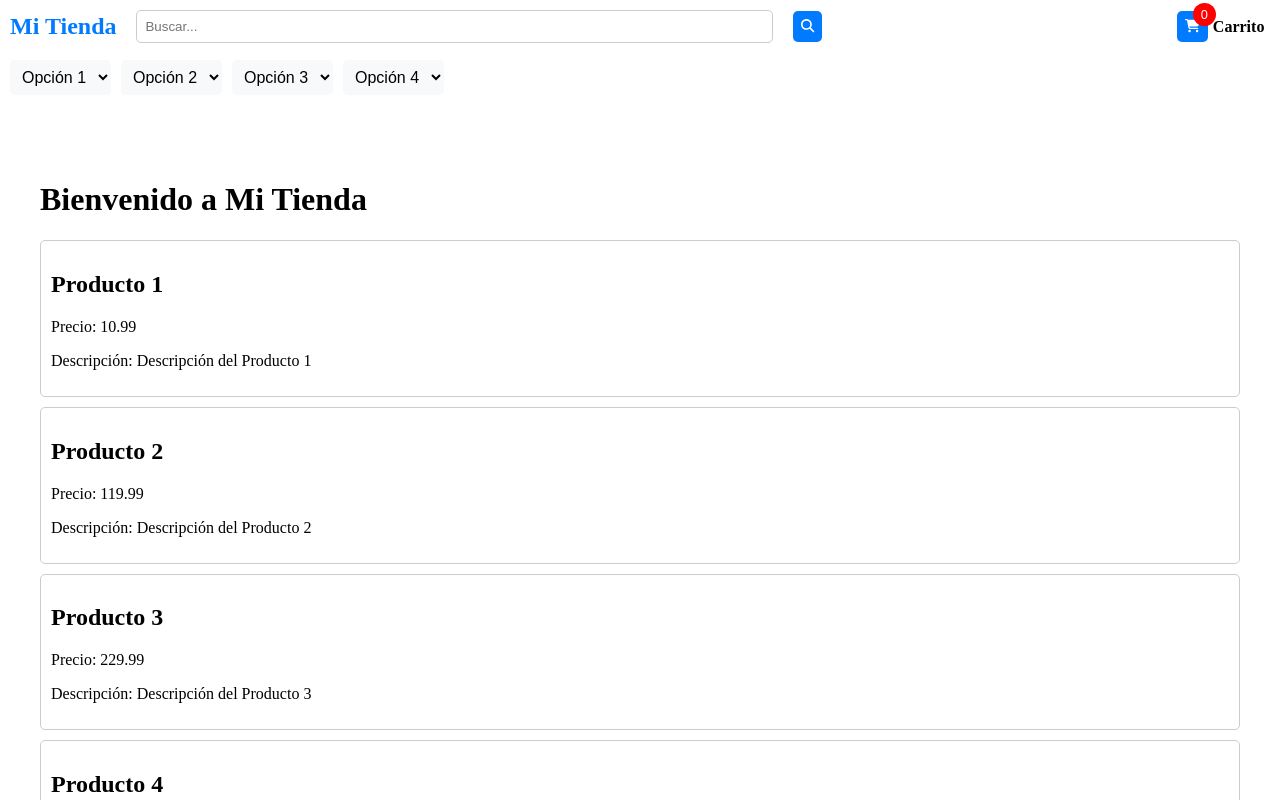
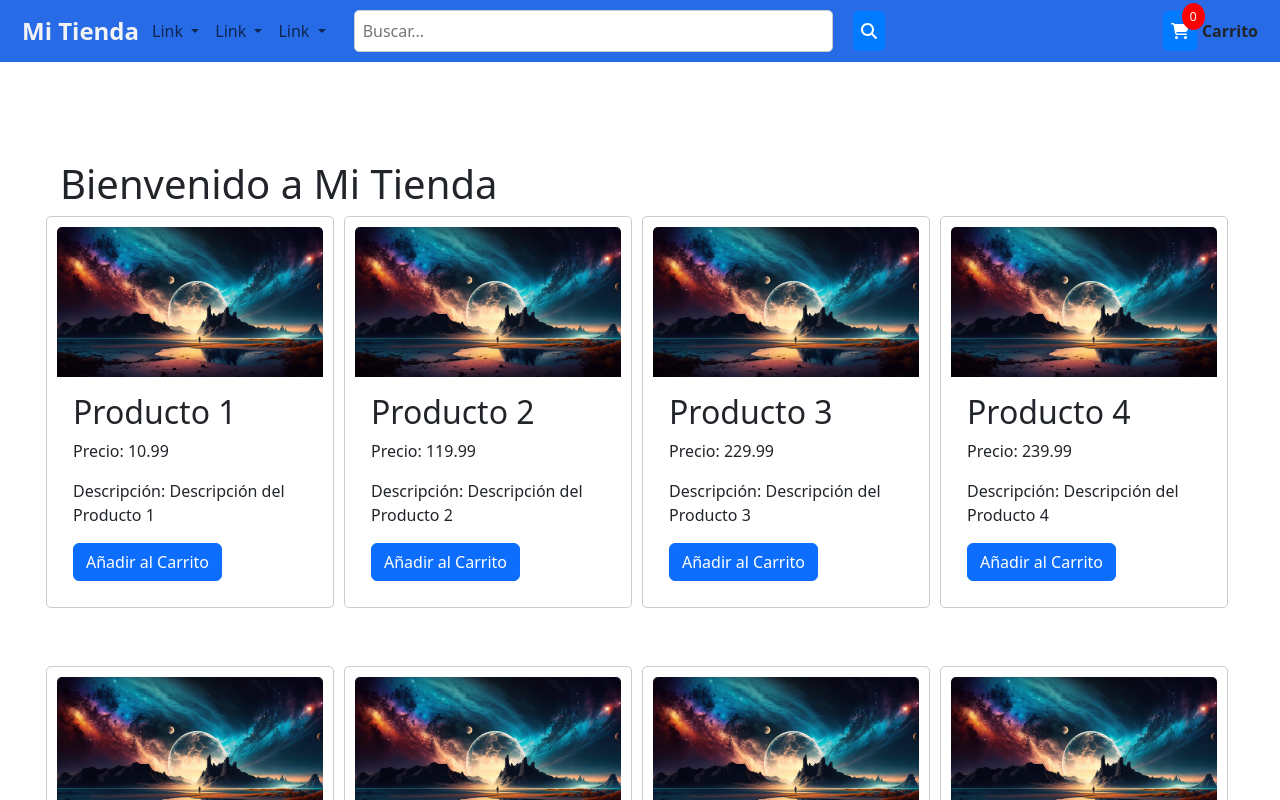
Before and after one commit to OAlexGiraldo/FinalED, a Vue app in the folder Plugin_frontend/plugin-frontend/: page / in a window 1280 px wide. Shown: the top 800 px of the page. Built offline with nearby package versions, Linux system fonts and the light colour scheme.

Commit message:
Se le aplica diseño

```diff
--- a/Plugin_frontend/plugin-frontend/index.html
+++ b/Plugin_frontend/plugin-frontend/index.html
@@ -4,10 +4,12 @@
     <meta charset="UTF-8">
     <link rel="icon" href="/favicon.ico">
     <meta name="viewport" content="width=device-width, initial-scale=1.0">
+    <link href="https://cdn.jsdelivr.net/npm/bootstrap@5.3.3/dist/css/bootstrap.min.css" rel="stylesheet" integrity="sha384-QWTKZyjpPEjISv5WaRU9OFeRpok6YctnYmDr5pNlyT2bRjXh0JMhjY6hW+ALEwIH" crossorigin="anonymous">
     <title>Vite App</title>
   </head>
   <body>
     <div id="app"></div>
     <script type="module" src="/src/main.js"></script>
+    <script src="https://cdn.jsdelivr.net/npm/bootstrap@5.3.3/dist/js/bootstrap.bundle.min.js" integrity="sha384-YvpcrYf0tY3lHB60NNkmXc5s9fDVZLESaAA55NDzOxhy9GkcIdslK1eN7N6jIeHz" crossorigin="anonymous"></script>
   </body>
 </html>
--- a/Plugin_frontend/plugin-frontend/src/App.vue
+++ b/Plugin_frontend/plugin-frontend/src/App.vue
@@ -1,7 +1,48 @@
 <template>
   <div id="app">
-    <nav class="main-nav">
-      <router-link to="/" class="nav-brand">Mi Tienda</router-link>
+
+    <nav class="main-nav navbar navbar-expand-lg bg-body-primary">
+  <div class="container-fluid">
+    <router-link to="/" class="nav-brand">Mi Tienda</router-link>
+    <button class="navbar-toggler" type="button" data-bs-toggle="collapse" data-bs-target="#navbarScroll" aria-controls="navbarScroll" aria-expanded="false" aria-label="Toggle navigation">
+      <span class="navbar-toggler-icon"></span>
+    </button>
+    <div class="collapse navbar-collapse" id="navbarScroll">
+      <ul class="navbar-nav me-auto my-2 my-lg-0 navbar-nav-scroll" style="--bs-scroll-height: 100px;">
+        <li class="nav-item dropdown">
+          <a class="nav-link dropdown-toggle" href="#" role="button" data-bs-toggle="dropdown" aria-expanded="false">
+            Link
+          </a>
+          <ul class="dropdown-menu">
+            <li><a class="dropdown-item" href="#">Action</a></li>
+            <li><a class="dropdown-item" href="#">Another action</a></li>
+            <li><hr class="dropdown-divider"></li>
+            <li><a class="dropdown-item" href="#">Something else here</a></li>
+          </ul>
+        </li>
+        <li class="nav-item dropdown">
+          <a class="nav-link dropdown-toggle" href="#" role="button" data-bs-toggle="dropdown" aria-expanded="false">
+            Link
+          </a>
+          <ul class="dropdown-menu">
+            <li><a class="dropdown-item" href="#">Action</a></li>
+            <li><a class="dropdown-item" href="#">Another action</a></li>
+            <li><hr class="dropdown-divider"></li>
+            <li><a class="dropdown-item" href="#">Something else here</a></li>
+          </ul>
+        </li>
+        <li class="nav-item dropdown">
+          <a class="nav-link dropdown-toggle" href="#" role="button" data-bs-toggle="dropdown" aria-expanded="false">
+            Link
+          </a>
+          <ul class="dropdown-menu">
+            <li><a class="dropdown-item" href="#">Action</a></li>
+            <li><a class="dropdown-item" href="#">Another action</a></li>
+            <li><hr class="dropdown-divider"></li>
+            <li><a class="dropdown-item" href="#">Something else here</a></li>
+          </ul>
+        </li>
+      </ul>
       <div class="nav-search">
         <input type="text" placeholder="Buscar..." class="search-input">
         <button class="search-button"><font-awesome-icon icon="search" /></button>
@@ -13,30 +54,9 @@
         </button>
         <span class="cart-text">Carrito</span>
       </div>
-    </nav>
-
-    <div class="additional-selectors">
-      <select>
-        <option value="">Opción 1</option>
-        <option value="value1">Valor 1</option>
-        <option value="value2">Valor 2</option>
-      </select>
-      <select>
-        <option value="">Opción 2</option>
-        <option value="value1">Valor 1</option>
-        <option value="value2">Valor 2</option>
-      </select>
-      <select>
-        <option value="">Opción 3</option>
-        <option value="value1">Valor 1</option>
-        <option value="value2">Valor 2</option>
-      </select>
-      <select>
-        <option value="">Opción 4</option>
-        <option value="value1">Valor 1</option>
-        <option value="value2">Valor 2</option>
-      </select>
     </div>
+  </div>
+</nav>
 
     <div class="container">
       <router-view></router-view>
@@ -71,12 +91,12 @@
 
 <style>
 .main-nav {
-  position: fixed;
+  position:fixed;
   top: 0;
   left: 0;
-  width: 98%;
+  width: 100%;
   z-index: 1000;
-  background-color: #fff;
+  background-color: #286be7;
   padding: 10px;
   display: flex;
   justify-content: space-between;
@@ -84,10 +104,11 @@
 }
 
 .nav-brand {
-  color: #007bff;
+  color: #f1f2f3;
   font-size: 1.5rem;
   font-weight: bold;
   text-decoration: none;
+  margin-right: 5px;
 }
 
 .nav-search {
@@ -114,26 +135,6 @@
   margin-left: 20px;
 }
 
-.additional-selectors {
-  position: fixed;
-  top: 60px;
-  left: 10px;
-  display: flex;
-  align-items: center;
-}
-
-.additional-selectors select {
-  padding: 8px;
-  font-size: 1rem;
-  border: none;
-  border-radius: 5px;
-  background-color: #f8f9fa;
-  margin-right: 10px;
-}
-
-.additional-selectors {
-  flex-direction: row;
-}
 
 .nav-cart {
   display: flex;
--- a/Plugin_frontend/plugin-frontend/src/components/Home.vue
+++ b/Plugin_frontend/plugin-frontend/src/components/Home.vue
@@ -1,7 +1,7 @@
 <template>
     <div>
       <h1>Bienvenido a Mi Tienda</h1>
-      <div class="product-list">
+      <div class="product-list row row-cols-1 row-cols-md-6 mt-6 g-5">
         <ProductCard v-for="product in products" :key="product.id" :product="product" />
       </div>
     </div>
--- a/Plugin_frontend/plugin-frontend/src/components/ProductCard.vue
+++ b/Plugin_frontend/plugin-frontend/src/components/ProductCard.vue
@@ -1,9 +1,13 @@
 <template>
-    <div class="product-card">
+    <div class="card" style="width: 18rem;">
+  <img src="~@/assets/fondo1.jpg" class="card-img-top" alt="...">
+  <div class="card-body">
       <h2>{{ product.name }}</h2>
       <p>Precio: {{ product.price }}</p>
       <p>Descripción: {{ product.description }}</p>
-    </div>
+      <a href="#" class="btn btn-primary">Añadir al Carrito</a>
+  </div>
+</div>
   </template>
 
   <script>
@@ -18,11 +22,13 @@
   };
   </script>
 
-  <style scoped>
-  .product-card {
+  <style>
+  .card {
     border: 1px solid #ccc;
     border-radius: 5px;
     padding: 10px;
     margin-bottom: 10px;
+    margin-left: 10px;
+    position: inherit;
   }
   </style>
```
Also changed, not shown: Plugin_frontend/plugin-frontend/src/assets/fondo1.jpg (added).
